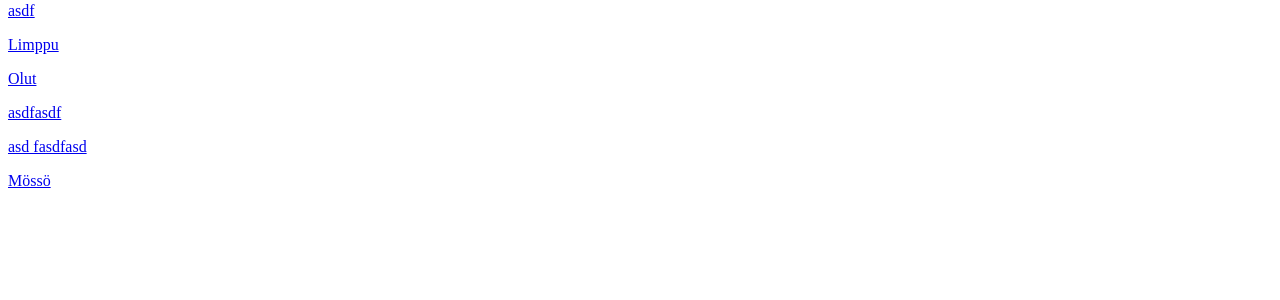
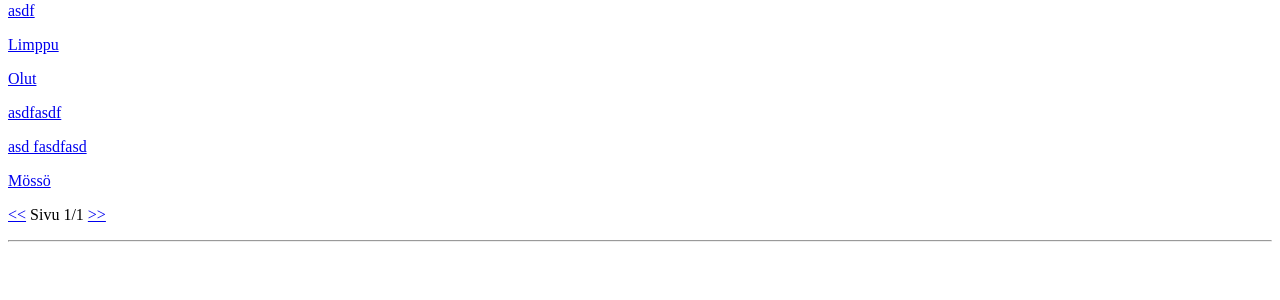
Before and after one commit to Helmeri-max/ruokareseptit, a Flask app: page / in a window 1280 px wide. Shown: the part 370-670 px from the top of the page. Run offline with Flask 3, Linux system fonts and the light colour scheme; data comes from the database, SQL or seed files in the repository; both versions use the stored data as it was after the commit.

Commit message:
added pagination to front and user pages

```diff
--- a/app.py
+++ b/app.py
@@ -1,5 +1,6 @@
 import sqlite3
 import secrets
+import math
 
 from flask import Flask
 from flask import render_template, request, redirect, session, abort, make_response
@@ -17,9 +18,20 @@ app = Flask(__name__)
 app.secret_key = config.secret_key
 
 @app.route("/")
-def index():
-    recipes = dbo.get_recipes()
-    return render_template("index.html", recipes=recipes)
+@app.route("/<int:page>")
+def index(page=1):
+    page_size = 20
+    recipe_count = dbo.recipe_count()
+    page_count = math.ceil(recipe_count / page_size)
+    page_count = max(page_count, 1)
+
+    if page < 1:
+        return redirect("/1")
+    if page > page_count:
+        return redirect("/" + str(page_count))
+
+    recipes = dbo.get_recipes(page, page_size)
+    return render_template("index.html", recipes=recipes, page=page, page_count=page_count)
 
 @app.route("/register")
 def register():
@@ -220,12 +232,23 @@ def edit_comment_page(comment_id):
         return redirect("/recipe/" + str(comment["recipe_id"]))
 
 @app.route("/user/<int:user_id>")
-def profile_page(user_id):
+@app.route("/user/<int:user_id>/<int:page>")
+def profile_page(user_id, page=1):
     user = dbo.get_user(user_id)
     if not user:
         abort(404)
-    users_recipes = dbo.get_users_recipes(user_id)
-    return render_template("user.html", user=user, users_recipes=users_recipes)
+    page_size = 30
+    recipe_count = user["recipe_count"]
+    page_count = math.ceil(recipe_count / page_size)
+    page_count = max(page_count, 1)
+
+    if page < 1:
+        return redirect("/user/" + str(user_id) + "/1")
+    if page > page_count:
+        return redirect("/user/" + str(user_id) + "/" + str(page_count))
+
+    users_recipes = dbo.get_users_recipes(user_id, page, page_size)
+    return render_template("user.html", user=user, users_recipes=users_recipes, page=page, page_count=page_count)
 
 @app.route("/image/<int:recipe_id>")
 def show_image(recipe_id):
@@ -236,3 +259,6 @@ def show_image(recipe_id):
     response = make_response(bytes(image))
     response.headers.set("Content-Type", "image/jpeg")
     return response
+
+
+# TODO: ADD PAGINATION TO SEARCH PAGE
--- a/db_operations.py
+++ b/db_operations.py
@@ -1,13 +1,17 @@
 # FUNCTIONS THAT OPERATE THE DATABASE IN THIS WEBAPP
 import db
 
-def get_recipes():
+def get_recipes(page, page_size):
     sql = """SELECT recipe_id, r.title, count(m.comment_id) comments_total,
             MAX(m.sent_at) last_comment_at
             FROM recipes r
             LEFT JOIN comments m USING(recipe_id)
-            GROUP BY 1,2 ORDER BY 1 DESC"""
-    return db.query(sql)
+            GROUP BY 1,2 ORDER BY 1 DESC
+            LIMIT ? OFFSET ?"""
+    limit = page_size
+    offset = page_size * (page - 1)
+    result = db.query(sql, params=[limit, offset])
+    return  result if result else None
 
 def add_recipe(title, ingredients, instructions, user_id, tags):
     sql = """INSERT INTO recipes (title, ingredients, instructions, user_id, created_at)
@@ -92,11 +96,14 @@ def get_user(user_id):
     result = db.query(sql, params=[user_id])
     return result[0] if result else None
 
-def get_users_recipes(user_id):
+def get_users_recipes(user_id, page, page_size):
     sql = """SELECT recipe_id, title
             FROM recipes
-            WHERE recipes.user_id = ?"""
-    result = db.query(sql, params=[user_id])
+            WHERE recipes.user_id = ?
+            LIMIT ? OFFSET ?"""
+    limit = page_size
+    offset = page_size * (page - 1)
+    result = db.query(sql, params=[user_id, limit, offset])
     return result if result else None
 
 def get_recipe_tags(recipe_id):
@@ -123,3 +130,7 @@ def get_image(recipe_id):
     sql = "SELECT recipe_image FROM recipe_images WHERE recipe_id = ?"
     result = db.query(sql, params=[recipe_id])
     return result[0][0] if result else None
+
+def recipe_count():
+    sql = "SELECT COUNT(*) FROM recipes"
+    return db.query(sql)[0][0]
--- a/templates/index.html
+++ b/templates/index.html
@@ -49,6 +49,12 @@
     </p>
     {% endfor %}
 
+    <p>
+        <a href="/{{ page - 1 }}">&lt;&lt;</a>
+        Sivu {{ page }}/{{ page_count }}
+        <a href="/{{ page + 1 }}">&gt;&gt;</a>
+      </p>
+      <hr />
 </body>
 
 </html>
--- a/templates/user.html
+++ b/templates/user.html
@@ -22,6 +22,12 @@
     </p>
     {% endfor %}
 
+    <p>
+        <a href="/user/{{ user.user_id }}/{{ page - 1 }}">&lt;&lt;</a>
+        Sivu {{ page }}/{{ page_count }}
+        <a href="/user/{{ user.user_id }}/{{ page + 1 }}">&gt;&gt;</a>
+      </p>
+      <hr />
 </body>
 
 </html>
```
Also changed, not shown: database.db.
